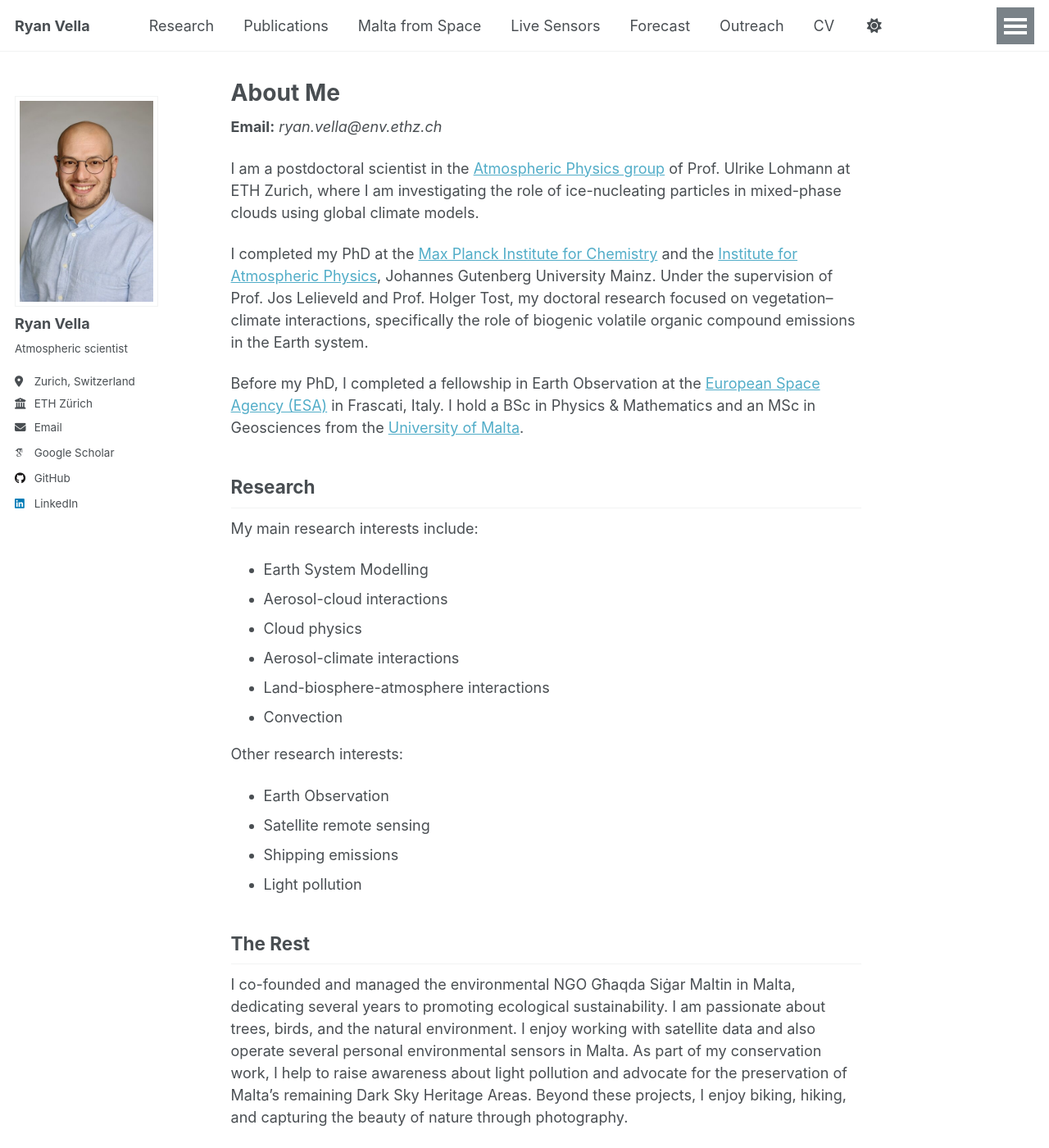
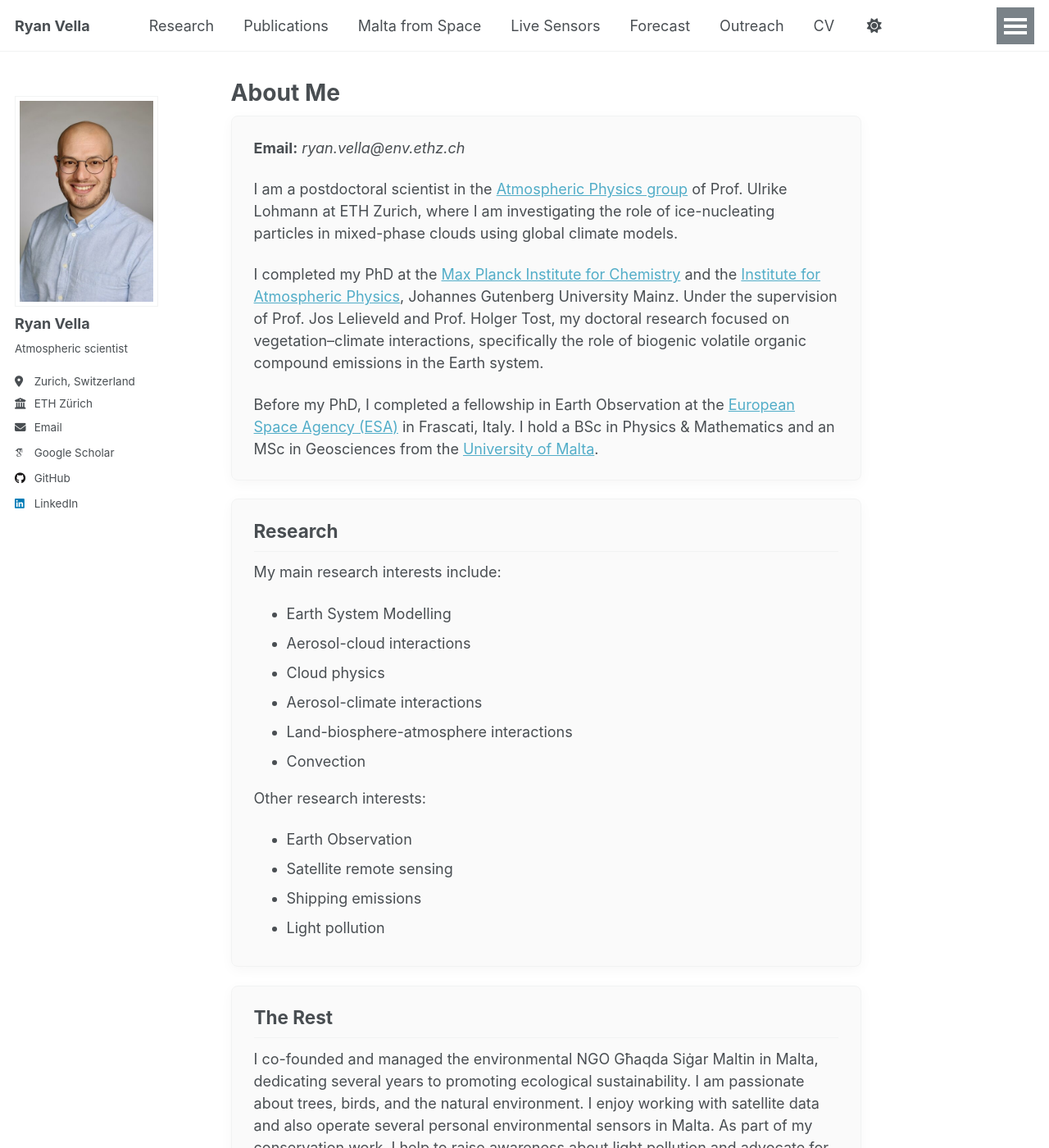
Before and after one commit to ryanvella9/ryanvella9.github.io, a Jekyll site: the page built from _pages/about.md, in a window 1280 px wide and 1400 px high. Shown: the whole window at 82% size. Built offline with Jekyll 4.4.1, drawn with Linux system fonts in a browser that asks for light colours; some web fonts are replaced; a script that is not in the unit is left out; some of the changed text lies outside the part shown.

Commit message:
Refine landing page layout

```diff
--- a/_layouts/default.html
+++ b/_layouts/default.html
@@ -18,12 +18,14 @@ layout: compress
 
     {{ content }}
 
+    {% unless page.hide_footer %}
       <div class="page__footer">
         <footer>
           {% include footer/custom.html %}
           {% include footer.html %}
         </footer>
       </div>
+    {% endunless %}
 
     {% include scripts.html %}
 
--- a/_pages/about.md
+++ b/_pages/about.md
@@ -2,10 +2,13 @@
 permalink: /
 title: "About Me"
 author_profile: true
+hide_footer: true
 redirect_from:
   - /about/
   - /about.html
 ---
+
+<section class="content-box" markdown="1">
 
 **Email:** _ryan.vella@env.ethz.ch_
 
@@ -15,7 +18,11 @@ I completed my PhD at the [Max Planck Institute for Chemistry](https://www.mpic.
 
 Before my PhD, I completed a fellowship in Earth Observation at the [European Space Agency (ESA)](https://www.esa.int/) in Frascati, Italy. I hold a BSc in Physics & Mathematics and an MSc in Geosciences from the [University of Malta](https://www.um.edu.mt/).
 
+</section>
 
+
+
+<section class="content-box" markdown="1">
 
 ## Research
 
@@ -36,6 +43,10 @@ Other research interests:
 - Light pollution
 
 
+</section>
+
+<section class="content-box" markdown="1">
+
 ## The Rest
 
 I co-founded and managed the environmental NGO Għaqda Siġar Maltin in Malta, dedicating several years to promoting ecological sustainability. I am passionate about trees, birds, and the natural environment. I enjoy working with satellite data and also operate several personal environmental sensors in Malta. As part of my conservation work, I help to raise awareness about light pollution and advocate for the preservation of Malta’s remaining Dark Sky Heritage Areas. Beyond these projects, I enjoy biking, hiking, and capturing the beauty of nature through photography.
@@ -43,5 +54,7 @@ I co-founded and managed the environmental NGO Għaqda Siġar Maltin in Malta, d
 
 
 <div style="text-align: right; font-style: italic;">
-Last updated on 15.07.2026
+Last updated on 30.08.2026
 </div>
+
+</section>
--- /dev/null
+++ b/_sass/layout/_landing.scss
@@ -0,0 +1,32 @@
+.content-box {
+  margin-bottom: 1.25em;
+  padding: 1.35em 1.5em;
+  border: 1px solid var(--global-border-color);
+  border-radius: 8px;
+  background: var(--global-code-background-color);
+  box-shadow: 0 4px 16px rgba(0, 0, 0, 0.035);
+}
+
+.content-box > :first-child {
+  margin-top: 0;
+}
+
+.content-box > :last-child {
+  margin-bottom: 0;
+}
+
+.content-box h2 {
+  margin-top: 0;
+}
+
+html[data-theme="dark"] .content-box {
+  border-color: rgba(255, 255, 255, 0.18);
+  background: rgba(255, 255, 255, 0.035);
+  box-shadow: 0 4px 16px rgba(0, 0, 0, 0.12);
+}
+
+@media screen and (max-width: 600px) {
+  .content-box {
+    padding: 1.05em 1em;
+  }
+}
--- a/assets/css/main.scss
+++ b/assets/css/main.scss
@@ -35,6 +35,7 @@
     "layout/page",
     "layout/archive",
     "layout/sidebar",
+    "layout/landing",
 
     "vendor/font-awesome/fontawesome",
     "vendor/font-awesome/solid",
```
Lines whose indentation alone changed are shown as unchanged.
